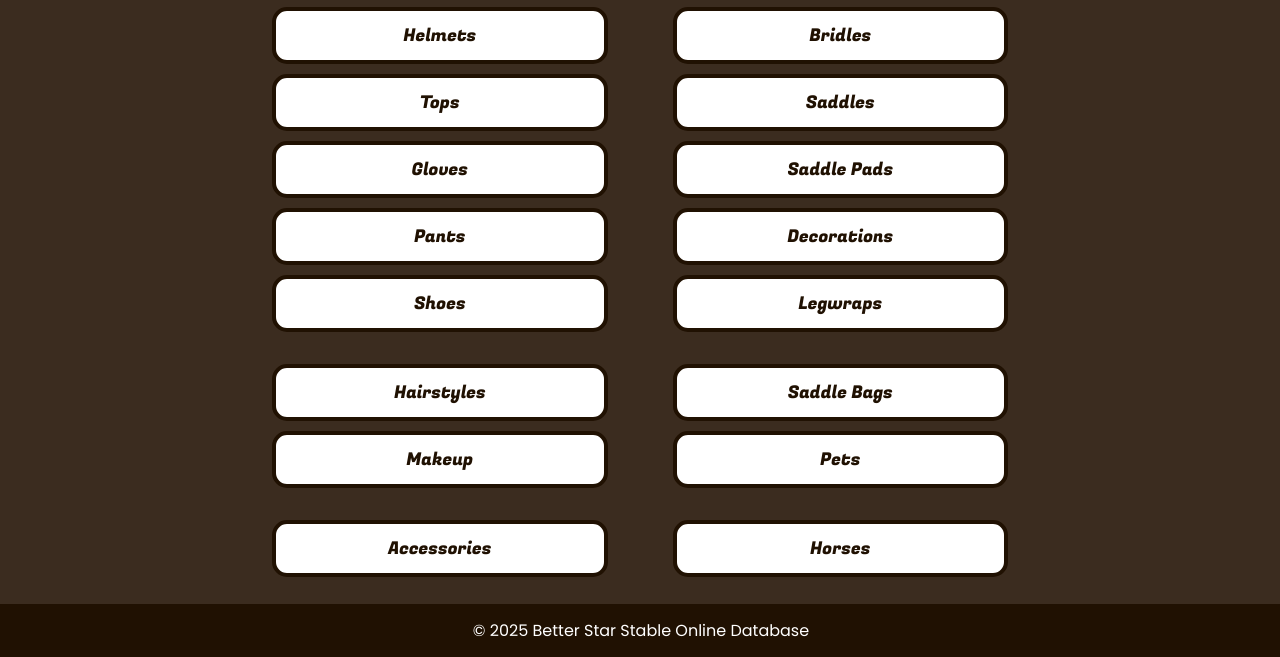
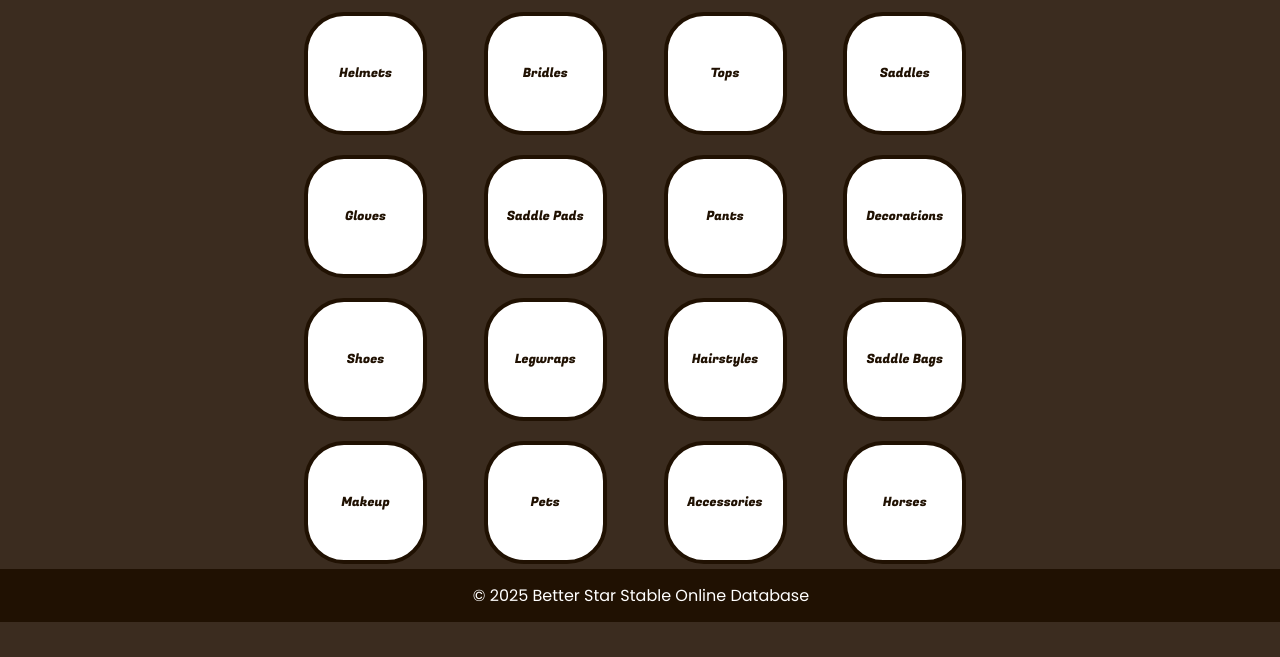
Before and after one commit to naixxaa/bsso-database, a plain HTML site: page index.html in a window 1280 px wide. Shown: the part 308-965 px from the top of the page. After the commit the page ends 930 px from the top, so only its background shows below. Drawn offline with Linux system fonts and the light colour scheme.

Commit message:
Update index.css

```diff
--- a/index.css
+++ b/index.css
@@ -6,6 +6,7 @@ body {
     color: #ffffff;
     text-align: center;
     font-size: 1rem;
+    display: flex;
     flex-direction: column;
 }
 
@@ -24,6 +25,8 @@ header {
     justify-content: space-between;
     align-items: center;
     z-index: 1;
+    width: 100%; /* Stretch header to the sides */
+    position: relative; /* Position relative to the body */
 }
 
 header a {
@@ -56,6 +59,7 @@ header a:hover {
 .container {
     margin: 5px auto;
     max-width: 800px;
+    text-align: center; /* Center the container content */
 }
 
 .logo {
@@ -76,29 +80,38 @@ h2 {
 
 .buttons-block {
     display: grid;
-    grid-template-columns: repeat(2, 1fr);
-    column-gap: 65px;
-    row-gap: 10px;
-    padding-left: 2rem;
+    grid-template-columns: repeat(4, 1fr); /* Change to 3 columns for better fit */
+    column-gap: 15px; /* Adjust gap for smaller buttons */
+    row-gap: 20px;
+    justify-content: center; /* Center the grid */
+    padding-left: 4rem;
     padding-right: 2rem;
+    margin: 0 auto; /* Center the buttons block */
 }
-
 
 .category-btn {
     background-color: #ffffff;
     color: #201102;
-    padding: 12px;
+    padding: 10px;
     border: 4px solid #201102;
-    border-radius: 15px;
-    font-size: 1.1em;
+    border-radius: 40px; /* Rounder buttons but not fully circular */
+    font-size: 0.8em; /* Slightly smaller font size */
     font-weight: normal;
     cursor: pointer;
     transition: background-color 0.3s;
     display: flex;
     align-items: center;
     justify-content: center;
-    gap: 15px;
+    gap: 5px;
+    width: 95px; /* Smaller fixed width for consistent size */
+    height: 95px; /* Smaller fixed height for consistent size */
     text-decoration: none;
+    flex-direction: column;
+}
+
+.category-btn img {
+    width: 30px; /* Adjust icon size */
+    height: 30px; /* Adjust icon size */
 }
 
 .category-btn:hover {
@@ -106,12 +119,12 @@ h2 {
     color: #ffffff;
 }
 
-.special-gap {
-    margin-bottom: 22px;
-}
-
 main {
     flex: 1;
+    display: flex;
+    justify-content: center; /* Center main content */
+    align-items: center;
+    flex-direction: column;
 }
 
 footer {
```
Lines whose indentation alone changed are shown as unchanged.
